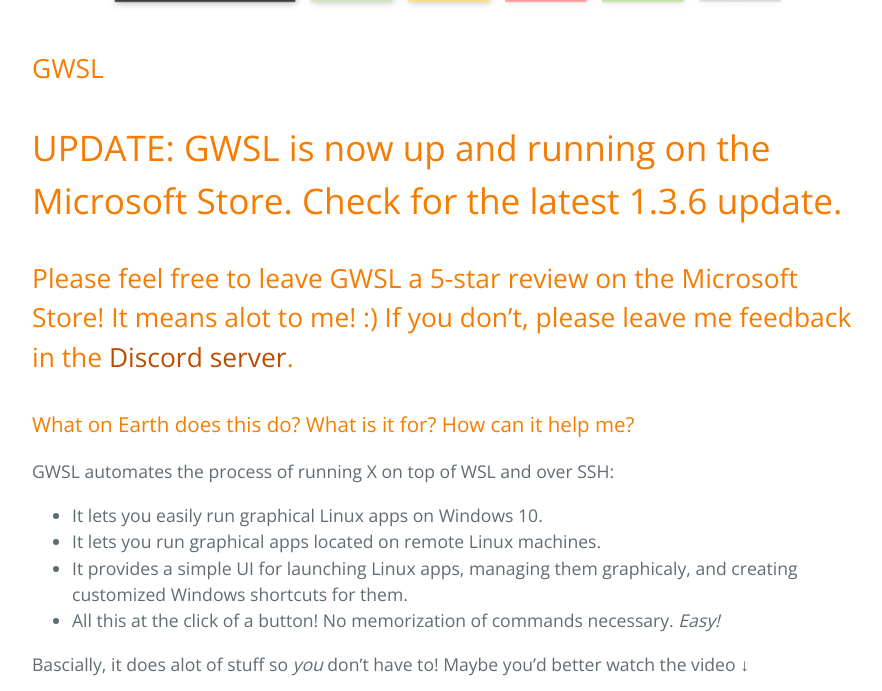
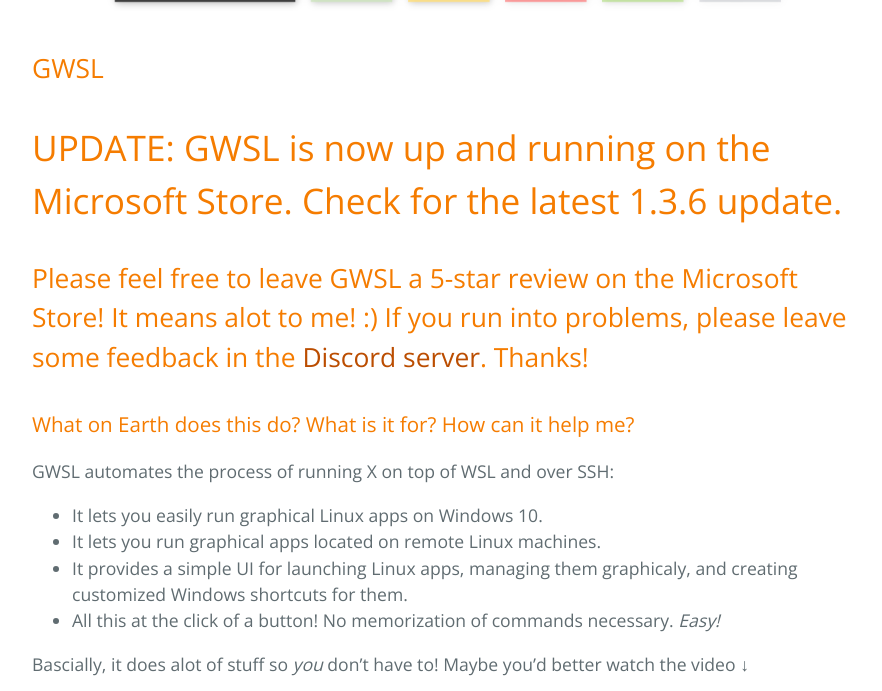
Before and after one commit to Opticos/gwsl, a Jekyll site: the page built from index.md, in a window 1280 px wide and 900 px high, scrolled down 556 px, cut to the strip 0-691 px from the top of the window. Shown: the whole strip, without its empty margins (192-1074 px from the left). Built offline with Jekyll 4.4.1, drawn with Linux system fonts in a browser that asks for light colours; the repository's description, which GitHub fills in, is left out.

Commit message:
Update index.md

```diff
--- a/index.md
+++ b/index.md
@@ -10,7 +10,7 @@ title: GWSL
 
 # UPDATE: GWSL is now up and running on the Microsoft Store. Check for the latest 1.3.6 update.
 
-## Please feel free to leave GWSL a 5-star review on the Microsoft Store! It means alot to me! :) If you don't, please leave me feedback in the [Discord server](https://opticos.github.io/gwsl/help.html).
+## Please feel free to leave GWSL a 5-star review on the Microsoft Store! It means alot to me! :) If you run into problems, please leave some feedback in the [Discord server](https://opticos.github.io/gwsl/help.html). Thanks!
 
 ### What on Earth does this do? What is it for? How can it help me?
 
```
